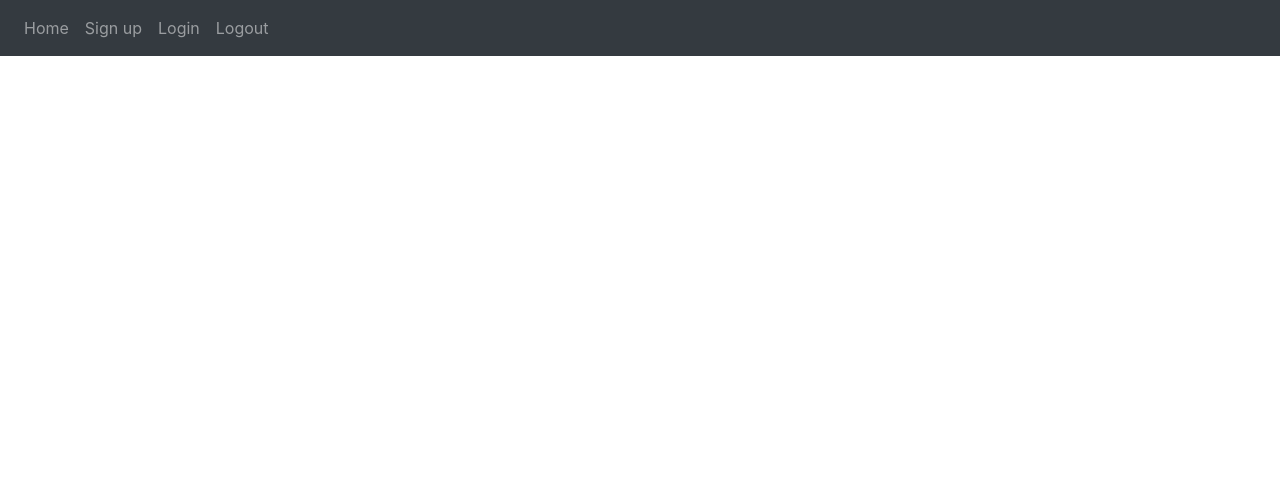
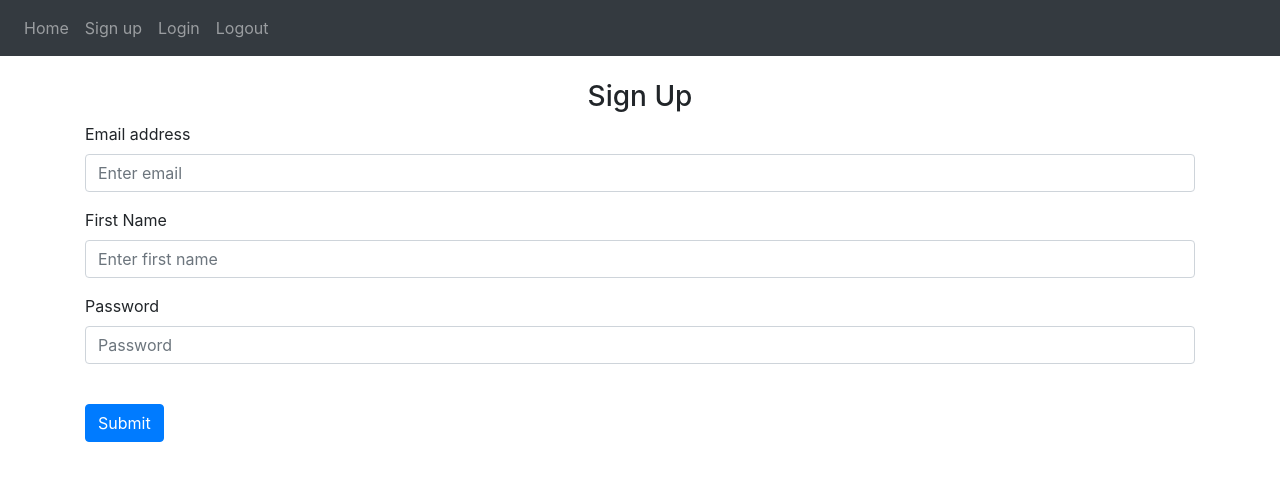
Before and after one commit to Landonbads/LandoGPT, a Flask app: page /sign-up in a window 1280 px wide. Shown: the top 481 px of the page. Run offline with Flask 3, Linux system fonts and the light colour scheme; some libraries are stand-ins or nearby versions.

Commit message:
added flash messages depending on post request input to signup form. also started on database

```diff
--- a/website/auth.py
+++ b/website/auth.py
@@ -1,17 +1,35 @@
-from flask import Blueprint, render_template
+from flask import Blueprint, render_template, request,flash
 
-
+# create blueprint for login/signup authentication
 auth = Blueprint("auth",__name__)
 
+# sign up route, allows for post and get requests
+@auth.route('/sign-up',methods=['POST','GET'])
+def sign_up():
+    # retrive data from post request
+    if request.method=='POST':
+        email = request.form.get('email')
+        firstname = request.form.get('firstName')
+        password = request.form.get('password')
 
-@auth.route('/sign-up')
-def sign_up():
+        # flash an error if email or password aren't formatted correctly
+        if len(email) < 7:
+            flash('Email not formatted correctly!', 'danger')
+        elif len(password) < 7:
+            flash('Password should be at least 7 characters!', 'danger')
+        elif len(firstname) < 2:
+            flash('First name should be at least 1 character!','danger')
+        else:
+            flash('Sser account created!', 'success')
+
     return render_template("signup.html")
 
+# login route, allows for post and get requests
 @auth.route('/login')
 def login():
     return render_template("login.html")
 
+# simple logout route
 @auth.route('/logout')
 def logout():
     return render_template("logout.html")
--- a/website/models.py
+++ b/website/models.py
@@ -0,0 +1,3 @@
+from . import db
+from flask_login import UserMixin
+from sqlalchemy.sql import func
--- a/website/templates/base.html
+++ b/website/templates/base.html
@@ -36,6 +36,25 @@
       </div>
     </nav>
 
+    {% for category, message in get_flashed_messages(with_categories=true) %}
+    <!-- If category of the message is success, i.e. correct format then return this html-->
+    {%if category == 'success' %}
+    <div class="alert alert-success alter-dismissable fade show" role="alert">
+      {{ message }}
+      <button type="button" class="close" data-dismiss="alert">
+        <span aria-hidden="true">&times;</span>
+      </button>
+    </div>
+    <!-- If category of the message is danger, i.e. incorrect format then return this html-->
+    {%else%}
+    <div class="alert alert-danger alter-dismissable fade show" role="alert">
+      {{ message }}
+      <button type="button" class="close" data-dismiss="alert">
+        <span aria-hidden="true">&times;</span>
+      </button>
+    </div>
+    {%endif%}{% endfor %}
+
     <div class="container">{% block content %} {% endblock %}</div>
     <script
       src="https://code.jquery.com/jquery-3.2.1.slim.min.js"
--- a/website/templates/signup.html
+++ b/website/templates/signup.html
@@ -1 +1,39 @@
-{% extends "base.html" %} {% block title %}sign up{% endblock %}
+{% extends "base.html" %} {% block title %}sign up{% endblock %} {% block
+content %}
+<form method="POST">
+  <br />
+  <h3 align="center">Sign Up</h3>
+  <div class="form-group">
+    <label for="email">Email address</label>
+    <input
+      type="email"
+      class="form-control"
+      id="email"
+      name="email"
+      placeholder="Enter email"
+    />
+  </div>
+  <div class="form-group">
+    <label for="firstName">First Name</label>
+    <input
+      type="text"
+      class="form-control"
+      id="firstName"
+      name="firstName"
+      placeholder="Enter first name"
+    />
+  </div>
+  <div class="form-group">
+    <label for="password">Password</label>
+    <input
+      type="password"
+      class="form-control"
+      name="password"
+      id="password"
+      placeholder="Password"
+    />
+  </div>
+  <br />
+  <button type="submit" class="btn btn-primary">Submit</button>
+</form>
+{% endblock %}
```
Also changed, not shown: website/__init__.py (+10 -0 lines), website/templates/login.html (+29 -1 lines).
